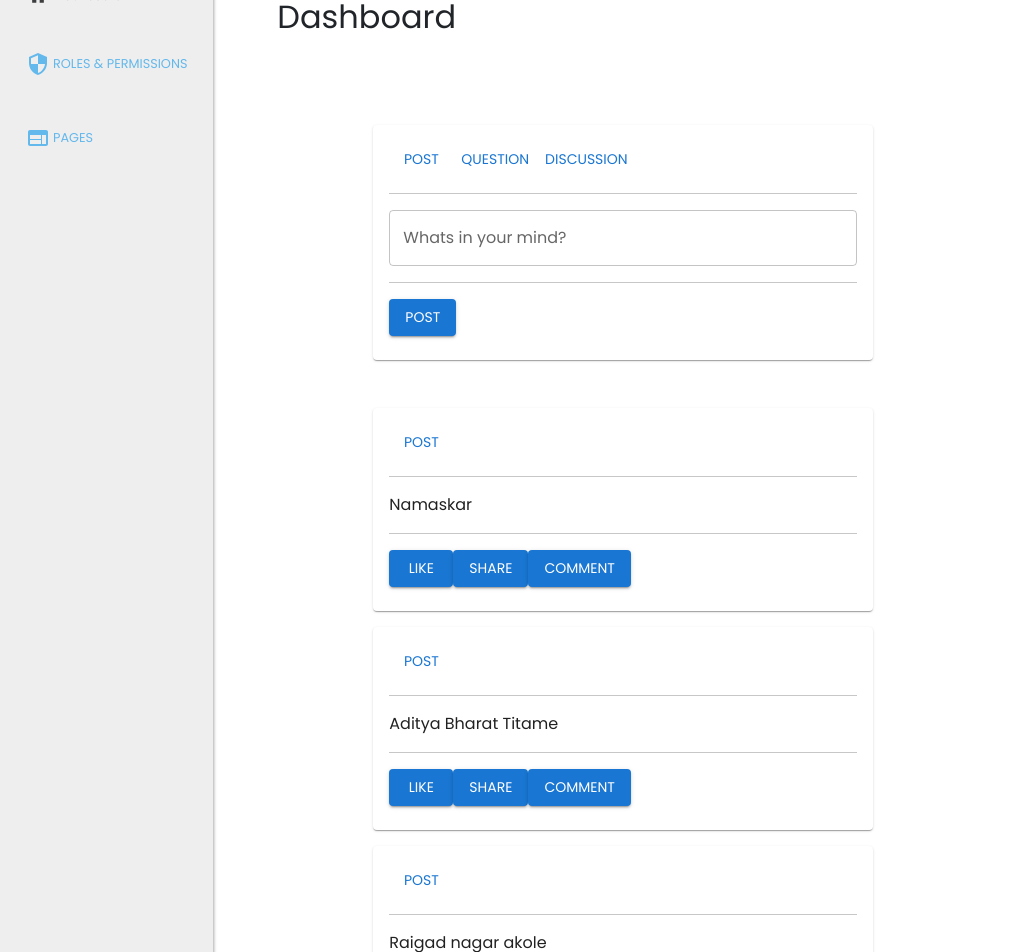
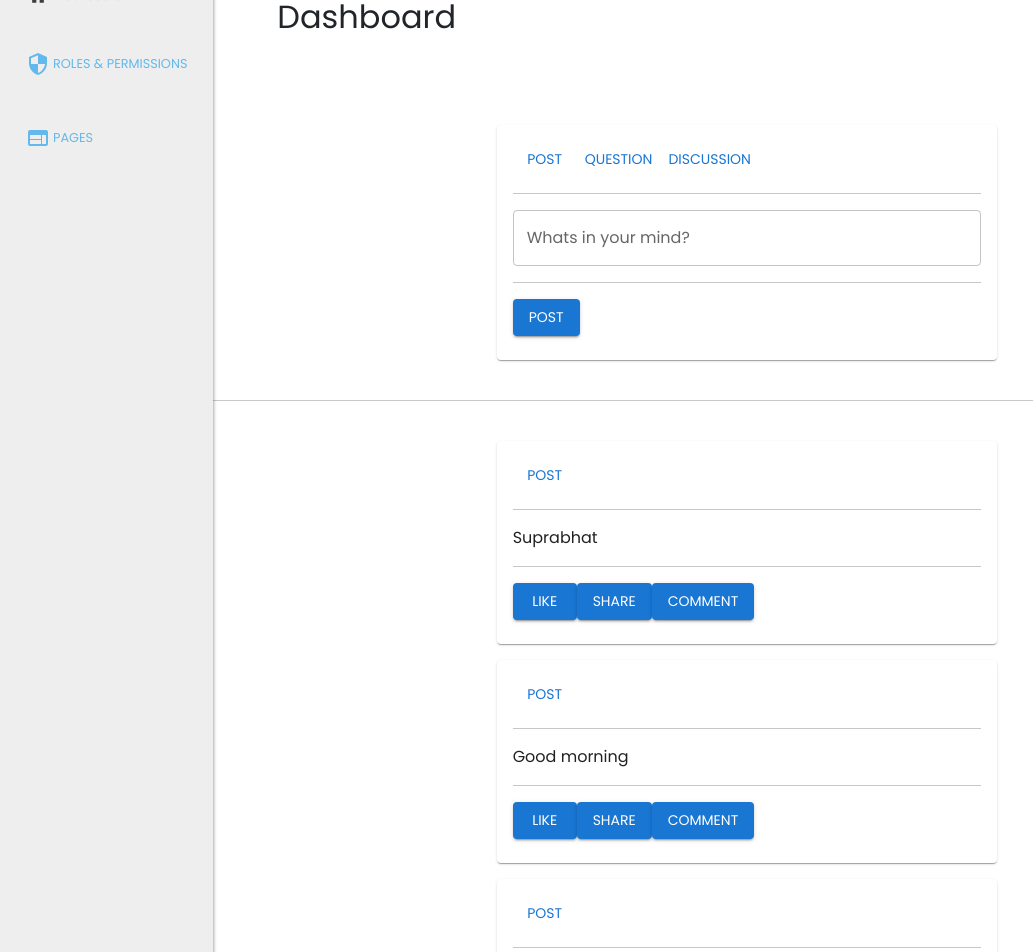
Before and after one commit to Pranil-Meherkar/React-starter-kit, a React (Create React App) app: page /dashboard in a window 1280 px wide. Shown: the part 140-1092 px from the top of the page, without its empty margins (0-1033 px from the left). Built offline with nearby package versions, Linux system fonts and the light colour scheme; data requests are answered from the project's data file; sample sign-in values are in the browser's storage.

Commit message:
Flex properties appiled to card component

```diff
--- a/db.json
+++ b/db.json
@@ -188,6 +188,14 @@
     {
       "post": "Namaskar",
       "id": 12
+    },
+    {
+      "post": "Good morning\n",
+      "id": 13
+    },
+    {
+      "post": "Suprabhat",
+      "id": 14
     }
   ]
 }
--- a/src/components/pages/feedpage/FeedPage.jsx
+++ b/src/components/pages/feedpage/FeedPage.jsx
@@ -33,7 +33,8 @@ const FeedPage = () => {
 
     return (
         <>
-            <Box width='500px' marginLeft={20}>
+        <div style={{display:'flex' ,justifyContent:'center'}}>
+            <Box width='500px'>
                 <Card>
                     <CardContent>
                         <Button>Post</Button>
@@ -51,10 +52,12 @@ const FeedPage = () => {
                         <Button variant="contained" onClick={createPost}>Post</Button>
                     </CardContent>
                 </Card>
-            </Box><br />
+            </Box>
+            </div><br />
+            <hr/>
             <br />
-
-            <Stack spacing={2} marginLeft={20}>
+        <div style={{display:'flex' ,justifyContent:'center'}}>
+            <Stack spacing={2} >
                 {
                     allPosts.map((item) => (
                         <Box width='500px' key={item.id}>
@@ -73,6 +76,7 @@ const FeedPage = () => {
                     ))
                 }
             </Stack>
+            </div>
         </>
     )
 }
```
